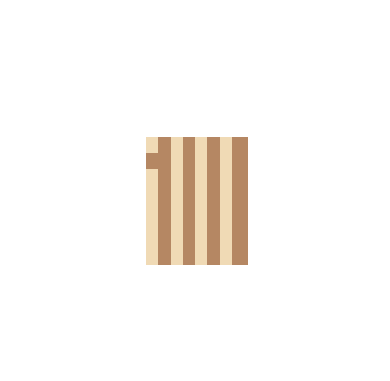
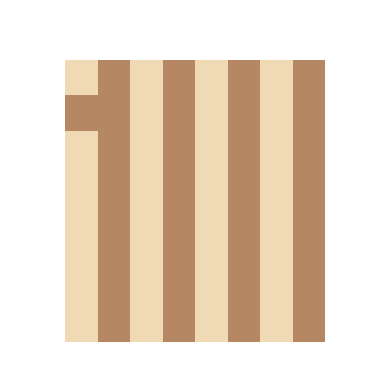
Before and after one commit to mhmd-223/Shatarang, an Angular app in the folder frontend/: page / in a window 390 px wide. Shown: the part 221-602 px from the top of the page. Built offline with nearby package versions, Linux system fonts and the light colour scheme.

Commit message:
feat(ui/board): center the board for mobiles and computers screens

```diff
--- a/frontend/src/app/app.component.html
+++ b/frontend/src/app/app.component.html
@@ -1,12 +1,11 @@
 <div class="flex justify-between flex-col h-full">
-  <div class="h-full"></div>
+  <div class="h-full lg:h-[1%]"></div>
 
-  <div class="flex justify-between">
-    <!-- <div style="background-color: red" class="w-full"></div> -->
-    <div class="w-full"></div>
+  <div class="flex h-full justify-between">
+    <div class="w-1/4 lg:w-1/2"></div>
     <app-board class="w-full"></app-board>
-    <div class="w-full"></div>
+    <div class="w-1/4 lg:w-1/2"></div>
   </div>
 
-  <div class="h-full"></div>
+  <div class="h-full lg:h-[1%]"></div>
 </div>
--- a/frontend/src/components/board/board.component.html
+++ b/frontend/src/components/board/board.component.html
@@ -1,4 +1,4 @@
-<div class="m-4 h-1/2 grid grid-cols-8">
+<div class="h-full grid grid-cols-8">
   @for (cell of cells; track cell) {
     <app-boardcell [light]="cell.color"></app-boardcell>
   }
--- a/frontend/src/components/boardcell/boardcell.component.html
+++ b/frontend/src/components/boardcell/boardcell.component.html
@@ -1 +1 @@
-<div class="p-2" [ngClass]="{ light: isLight, dark: !isLight }"></div>
+<div class="w-full h-full" [ngClass]="{ light: isLight, dark: !isLight }"></div>
```
